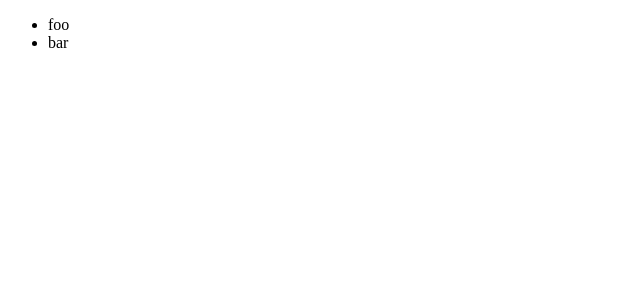
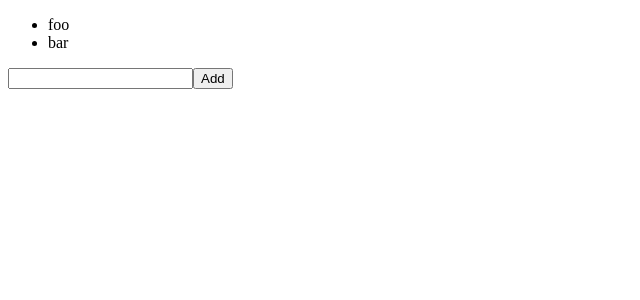
Before and after one commit to mtreerungroj/redux-todos, a React (Create React App) app: page / in a window 1280 px wide. Shown: the top 300 px of the page, without its empty margins (0-640 px from the left). Built offline with nearby package versions, Linux system fonts and the light colour scheme.

Commit message:
form for add new todo

```diff
--- a/src/App.js
+++ b/src/App.js
@@ -1,9 +1,10 @@
 import React, { Component } from 'react'
 import VisibleTodoList from './containers/VisibleTodoList'
+import AddTodo from './containers/AddTodo'
 
 class App extends Component {
   render () {
-    return <div><VisibleTodoList /></div>
+    return <div><VisibleTodoList /><AddTodo /></div>
   }
 }
 
--- /dev/null
+++ b/src/containers/AddTodo.js
@@ -0,0 +1,24 @@
+import React, { Component } from 'react'
+import { connect } from 'react-redux'
+
+class AddTodo extends Component {
+  submitTodo = e => {
+    e.preventDefault()
+    if (!this.input.value.trim()) return
+    console.log(this.input.value)
+    this.input.value = ''
+  }
+
+  render () {
+    return (
+      <div>
+        <form onSubmit={this.submitTodo}>
+          <input ref={node => (this.input = node)} />
+          <button type='submit'>Add</button>
+        </form>
+      </div>
+    )
+  }
+}
+
+export default connect()(AddTodo)
```
